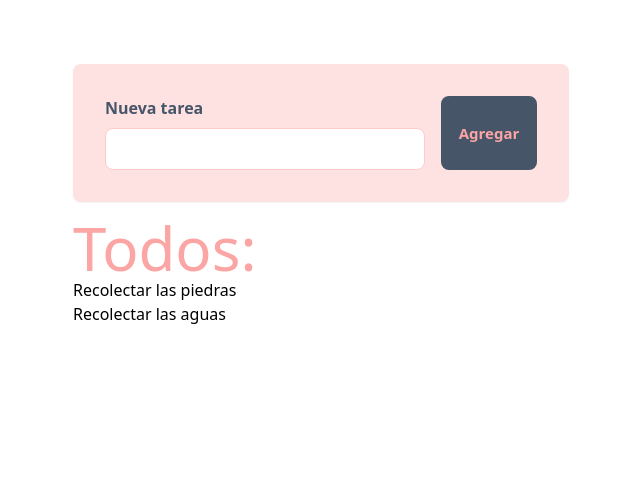
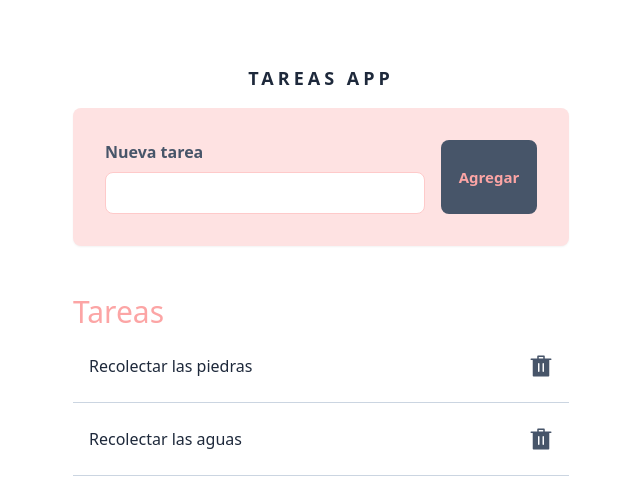
Before and after one commit to leandrho/todo-app-react, a React (Vite) app: page / in a window 1280 px wide. Shown: the top 488 px of the page, without its empty margins (319-959 px from the left). Built offline with nearby package versions, Linux system fonts and the light colour scheme.

Commit message:
using components

```diff
--- a/src/todo/TodoApp.tsx
+++ b/src/todo/TodoApp.tsx
@@ -1,25 +1,17 @@
 
 import { TodoForm } from './components/TodoForm';
-import { useTodo } from "./hooks/useTodo"
-import type { Todo } from "./interfaces/interfaces"
+import { TodoList } from './components/TodoList';
 
 
 export const TodoApp = () => {
-    const {todos} = useTodo();
+
   return (
     <>
-      <main className=''>
+      <h1 className='text-slate-800 text-lg font-bold mb-4 tracking-[4px] uppercase'>Tareas App</h1>
+      <main className='flex flex-col gap-8'>
             <TodoForm />
-            <h1 className="text-red-300 text-6xl">Todos:</h1>
-            {
-                todos.map((todo: Todo) => (
-                    <div key={todo.id}>
-                        <p>{todo.desc}</p>
-                    </div>
-                ))
-            }
+            <TodoList />
       </main>
-
     </>
   )
 }
```
